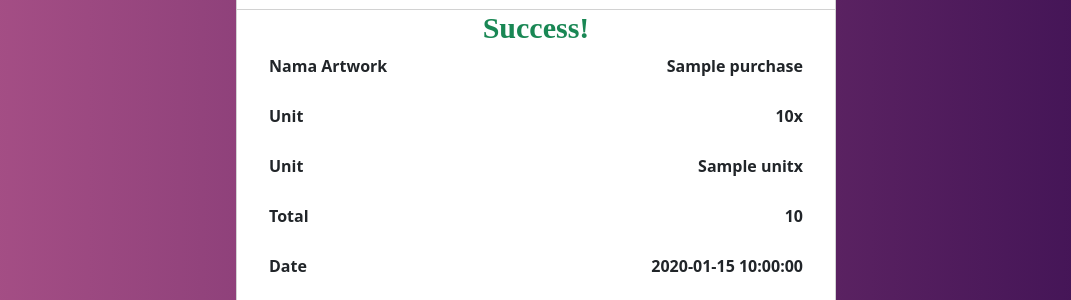
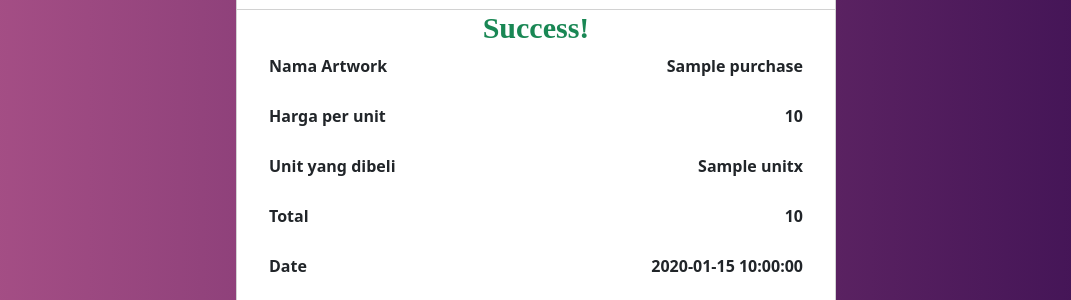
Before and after one commit to nirmala1324/brush_and_palette, a Flask app: template templates/fans/checkout_detail.html in a window 1280 px wide. Shown: the part 482-782 px from the top of the page, without its empty margins (104-1175 px from the left). Run offline with Flask 3, Linux system fonts and the light colour scheme; the template is opened without the code that fills it: most values are stand-ins (such as "Sample title", 1, 10 or a date in 2020); grey boxes marked "Sample" are stand-in pictures.

Commit message:
update checkout_detail.html

```diff
--- a/templates/fans/checkout_detail.html
+++ b/templates/fans/checkout_detail.html
@@ -144,16 +144,16 @@
 
                 <div class="row" style="margin-left: 20px; margin-right:20px; margin-bottom:10px;">
                     <div class="col-md-6">
-                        <p>Unit</p>
+                        <p>Harga per unit</p>
                     </div>
                     <div class="col-md-6 text-end">
-                        <span><strong>{{purchase.harga}}x</strong></span>
+                        <span><strong>{{purchase.harga}}</strong></span>
                     </div>
                 </div>
 
                 <div class="row" style="margin-left: 20px; margin-right:20px; margin-bottom:10px;">
                     <div class="col-md-6">
-                        <p>Unit</p>
+                        <p>Unit yang dibeli</p>
                     </div>
                     <div class="col-md-6 text-end">
                         <span><strong>{{purchase.unit}}x</strong></span>
```
